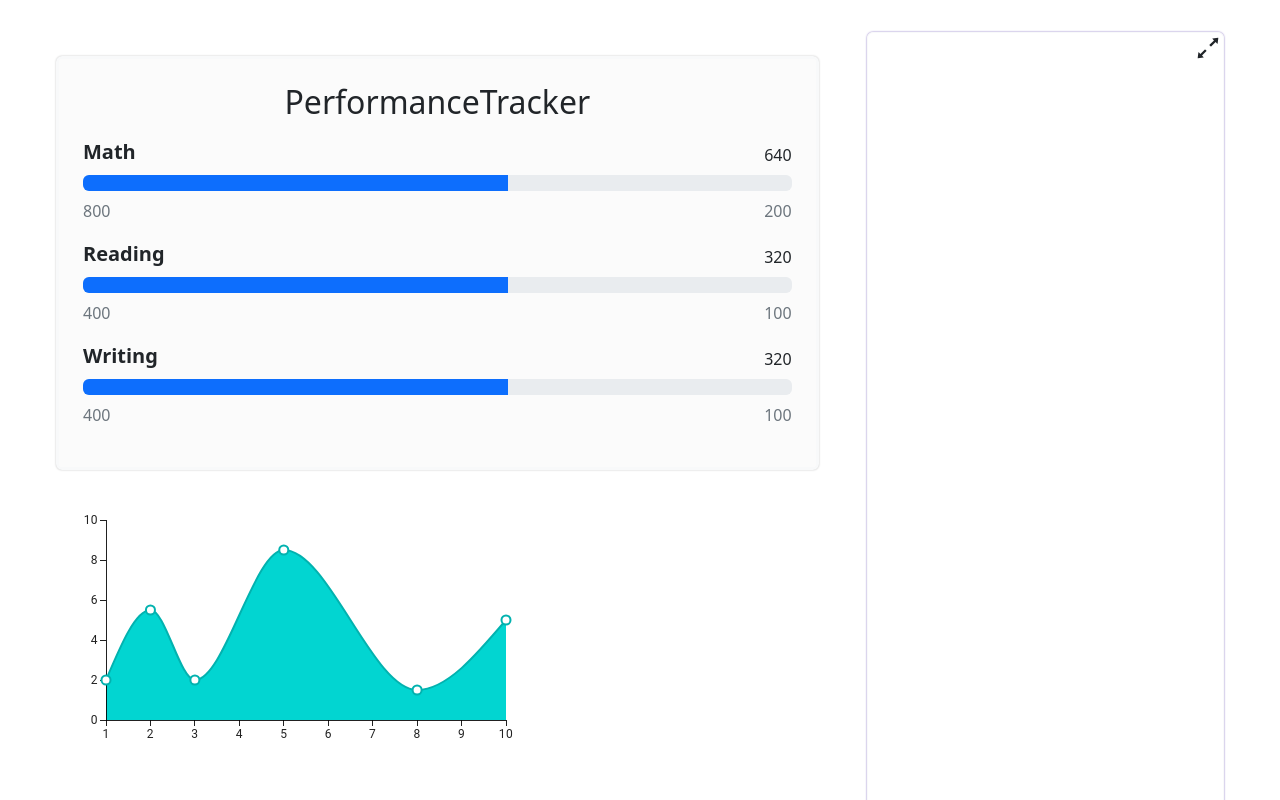
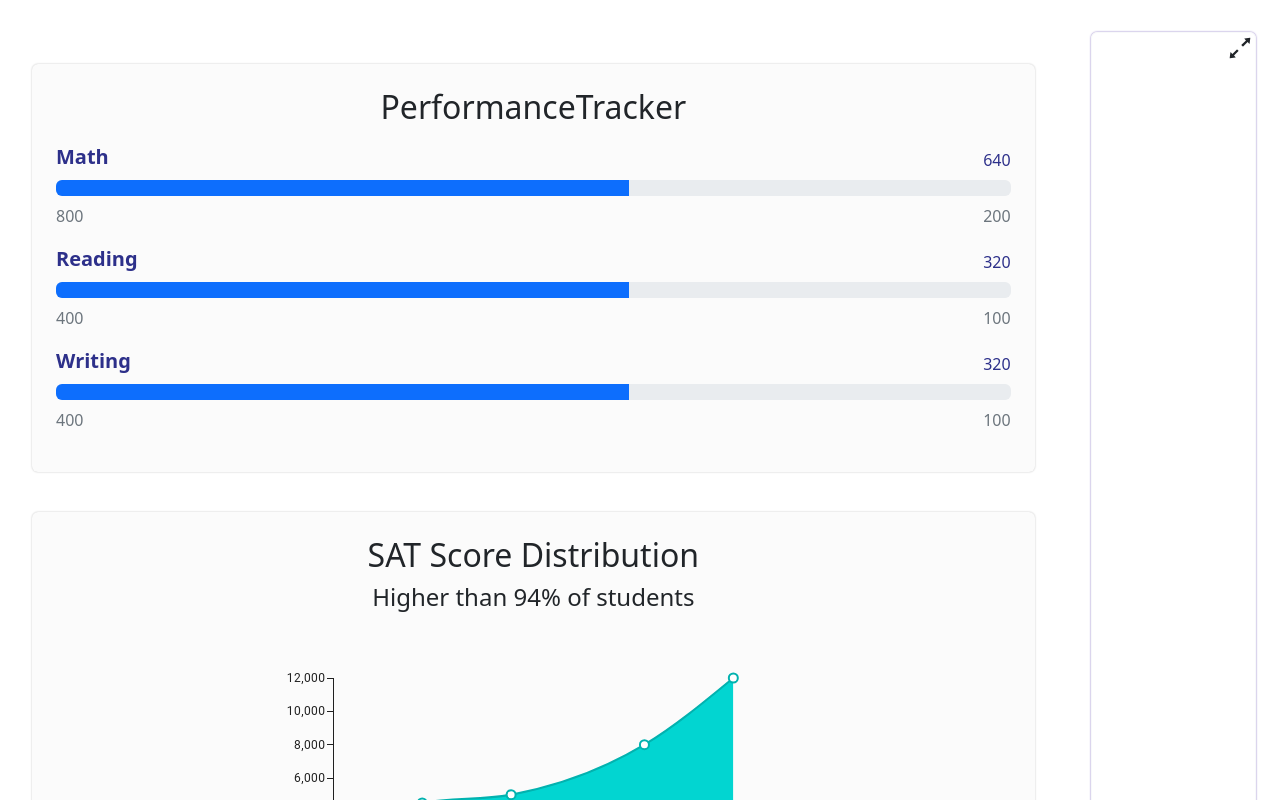
Before and after one commit to s0227373691/demo-code, a React (Vite) app: page / in a window 1280 px wide. Shown: the top 800 px of the page. Built offline with nearby package versions, Linux system fonts and the light colour scheme.

Commit message:
update ui

```diff
--- a/src/App.css
+++ b/src/App.css
@@ -1,7 +1,7 @@
 #root {
   width: 100%;
   margin: 0;
-  padding: 2rem;
+  padding:  2rem 0;
   text-align: center;
 }
 
@@ -42,14 +42,14 @@
 }
 
 
-.performance-tracker {
+.wrapped {
   background-color: rgb(251, 251, 251);
   box-shadow: rgba(0, 0, 0, 0.25) 0px 0px 2px 0px;
 
 }
 
 .layout-overflow {
-  height: 100vh;
+  height: 100%;
   overflow-x: auto;
 }
 
@@ -61,3 +61,7 @@
   height: 100vh;
   box-shadow: rgb(120, 95, 187) 0px 0px 2px 0px;
 }
+
+.tracker-color {
+  color: rgb(45, 48, 138);
+}
--- a/src/App.jsx
+++ b/src/App.jsx
@@ -2,13 +2,18 @@ import "./App.css";
 import Layout from "./components/Layout";
 import PerformanceTracker from "./components/PerformanceTracker";
 import BasicArea from "./components/BasicArea";
+import Wrapped from "./components/Wrapped";
 
 function App() {
   return (
     <Layout>
       <Layout.Left>
-        <PerformanceTracker />
-        <BasicArea />
+        <Wrapped>
+          <PerformanceTracker />
+        </Wrapped>
+        <Wrapped>
+          <BasicArea />
+        </Wrapped>
       </Layout.Left>
       <Layout.Right>
         <div className="empty-div position-relative border border-1 border-light rounded">
--- a/src/components/BasicArea.jsx
+++ b/src/components/BasicArea.jsx
@@ -3,16 +3,24 @@ import { LineChart } from "@mui/x-charts/LineChart";
 
 export default function BasicArea() {
   return (
+    <>
+      <header className="mb-3">
+        <h2 className="text-left">SAT Score Distribution</h2>
+        <h4 className="text-left">Higher than 94% of students</h4>
+      </header>
+      <div className="d-flex justify-content-center">
         <LineChart
           xAxis={[{ data: [1, 2, 3, 5, 8, 10] }]}
           series={[
             {
-          data: [2, 5.5, 2, 8.5, 1.5, 5],
+              data: [3000, 3500, 4500, 5000, 8000, 12000],
               area: true,
             },
           ]}
           width={500}
           height={300}
         />
+      </div>
+    </>
   );
 }
--- a/src/components/Layout.jsx
+++ b/src/components/Layout.jsx
@@ -1,5 +1,4 @@
 import React, { useContext, useState, createContext } from "react";
-import Button from "react-bootstrap/Button";
 import { AiOutlineExpandAlt } from "react-icons/ai";
 
 const LayoutContext = createContext(null);
@@ -24,7 +23,7 @@ const useLayoutContext = () => {
 const Layout = ({ children }) => {
   return (
     <LayoutProvider>
-      <div className="d-flex w-100">{children}</div>
+      <div className="d-flex col-12">{children}</div>
     </LayoutProvider>
   );
 };
@@ -32,7 +31,11 @@ const Layout = ({ children }) => {
 function LayoutLeft({ children }) {
   const { isExpand } = useLayoutContext();
   return (
-    <div className={`p-4 layout-overflow ${isExpand ? "col" : "col-8"}`}>
+    <div
+      className={`layout-overflow d-flex flex-wrap p-4 ${
+        isExpand ? "col-8" : "col-10"
+      }`}
+    >
       {children}
     </div>
   );
@@ -40,7 +43,7 @@ function LayoutLeft({ children }) {
 function LayoutRight({ children }) {
   const { isExpand } = useLayoutContext();
   return (
-    <div className={`layout-right px-4 ${isExpand ? "col" : "col-4"}`}>
+    <div className={`layout-right px-4 ${isExpand ? "col-4" : "col-2"}`}>
       {children}
     </div>
   );
--- a/src/components/PerformanceTracker.jsx
+++ b/src/components/PerformanceTracker.jsx
@@ -1,13 +1,15 @@
 import React from "react";
 import TrackerList from "./TrackerList";
+import Container from "./Wrapped";
+
 const PerformanceTracker = () => {
   return (
-    <div className="performance-tracker p-4 rounded border border-3 border-light flex-fill">
+    <>
       <header className="mb-3">
         <h2 className="text-left">PerformanceTracker</h2>
       </header>
       <TrackerList />
-    </div>
+    </>
   );
 };
 
--- a/src/components/Tracker.jsx
+++ b/src/components/Tracker.jsx
@@ -3,7 +3,7 @@ import ProgressBar from "react-bootstrap/ProgressBar";
 function Tracker(props) {
   return (
     <div className="pb-3">
-      <div className="d-flex justify-content-between pb-2">
+      <div className="tracker-color d-flex justify-content-between pb-2">
         <span className="fw-bold fs-5">{props.name}</span>
         <span className="d-flex align-items-end">{props.count}</span>
       </div>
--- /dev/null
+++ b/src/components/Wrapped.jsx
@@ -0,0 +1,11 @@
+import React from "react";
+
+const Wrapped = ({ children }) => {
+  return (
+    <div className="p-2 col-12 col-xxl-6">
+      <div className="wrapped p-4 mb-4 rounded">{children}</div>
+    </div>
+  );
+};
+
+export default Wrapped;
```
Lines whose indentation alone changed are shown as unchanged.
